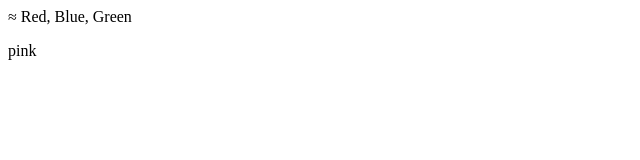
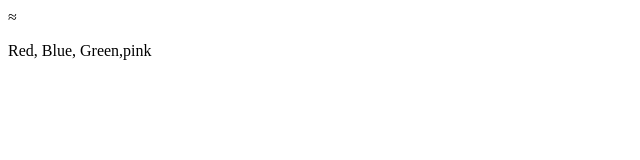
Before and after one commit to paulinajade/MDIA2526Lab4, a plain HTML site: page index.html in a window 1280 px wide. Shown: the whole page, without its empty margins (0-640 px from the left). Drawn offline with Linux system fonts and the light colour scheme.

Commit message:
index.html

```diff
--- a/index.html
+++ b/index.html
@@ -4,11 +4,11 @@
 		<title>SPAM</title>
 	</head>
 	<body>
-Red, Blue, Green
+
 		<script>
 			for(var i=0; i<10; i++){
 				alert("yo");
 		</script>
-		<p>pink</p>
+		<p>Red, Blue, Green,pink</p>
 	</body>
 </html>
```
